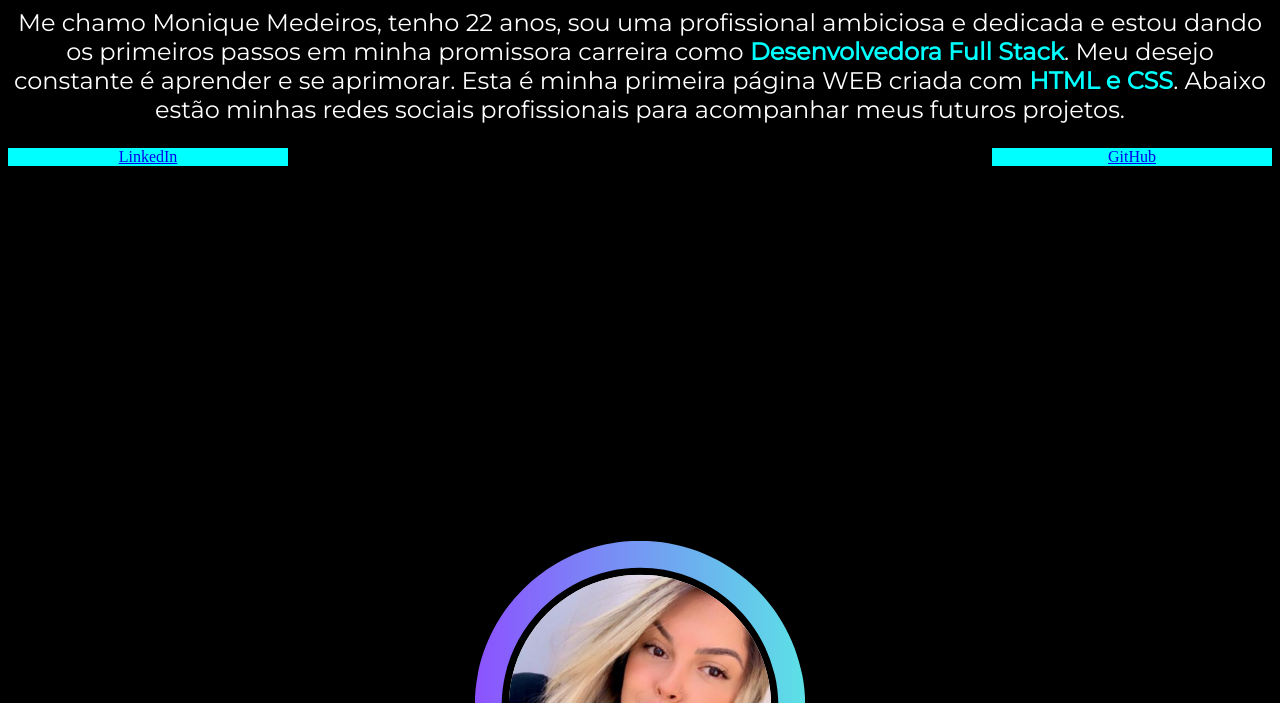
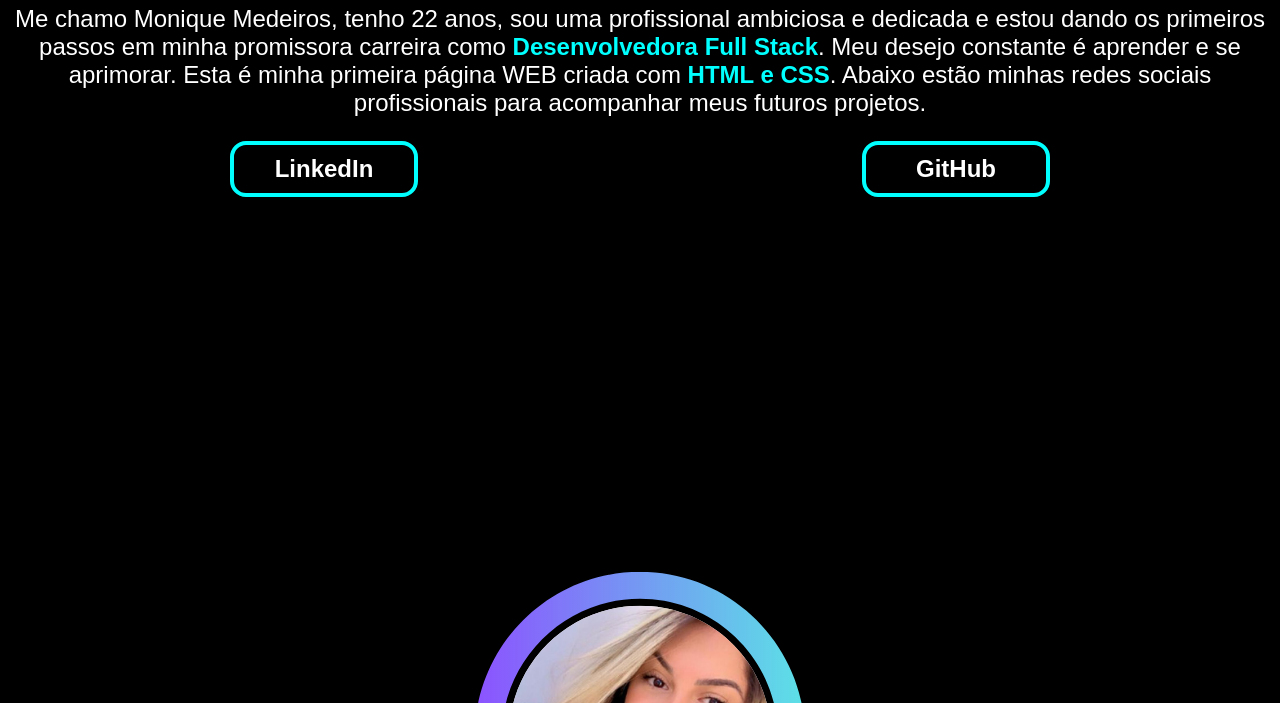
Before and after one commit to Moniquemed13/meu-portfolio, a plain HTML site: page index.html in a window 1280 px wide. Shown: the part 97-800 px from the top of the page. Drawn offline with nearby package versions, Linux system fonts and the light colour scheme.

Commit message:
Ajustando os botões

```diff
--- a/style.css
+++ b/style.css
@@ -1,12 +1,11 @@
-@import url('https://fonts.googleapis.com/css2?family=Krona+One&family=Montserrat&display=swap');
-
+@import url('https://fonts.googleapis.com/css2? família = Anton &family= Bebas+Neue & family= PT+Serif:wght@700 & family= Roboto:wght@100;400 & family= Rubik:ital,wght@0,300;0,400;1,400 & display=swap');
 * {
-    margin: 300;
-    padding: 350;
+    margin: 350;
+    padding: 300;
 }
 
 body {
-    height: 10%;
+    height: 10px;
     box-sizing: border-box;
     background-color: black;
     color: white;
@@ -19,7 +18,7 @@ body {
 }
 
 .apresentacao {
-    margin: 10%;
+    margin: 10% 15%;
     display: flex;
     align-items: center;
     justify-content: space-between;
@@ -47,7 +46,25 @@ body {
 }
 
 .apresentacao__links__link {
+    background-color: black;
+    border: 4px solid aqua;
+    width: 180px;
+    text-align: center;
+    border-radius: 16px;
+    font-size: 24px;
+    padding: 10px 0;
+    text-decoration: none;
+    font-family: 'Anton', sans-serif;
+    font-weight: 600;
+    color: white;
+    transition-duration: 0.4s;
+    display: block;
+    margin-left: auto;
+    margin-right: auto;
+
+}
+
+.apresentacao__links__link:hover {
     background-color: aqua;
-    width: 280px;
-    text-align: center;
+    color: black;
 }
```
